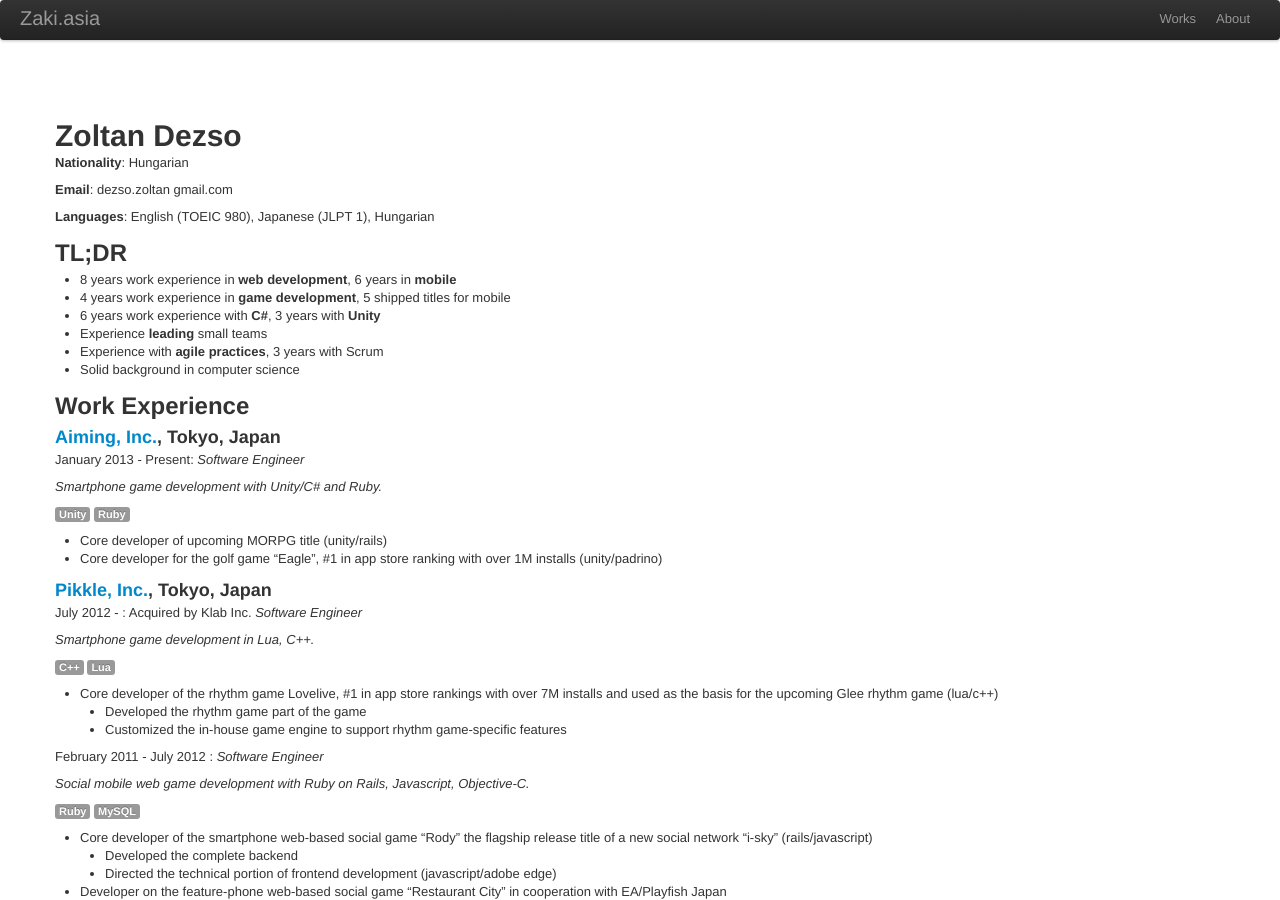
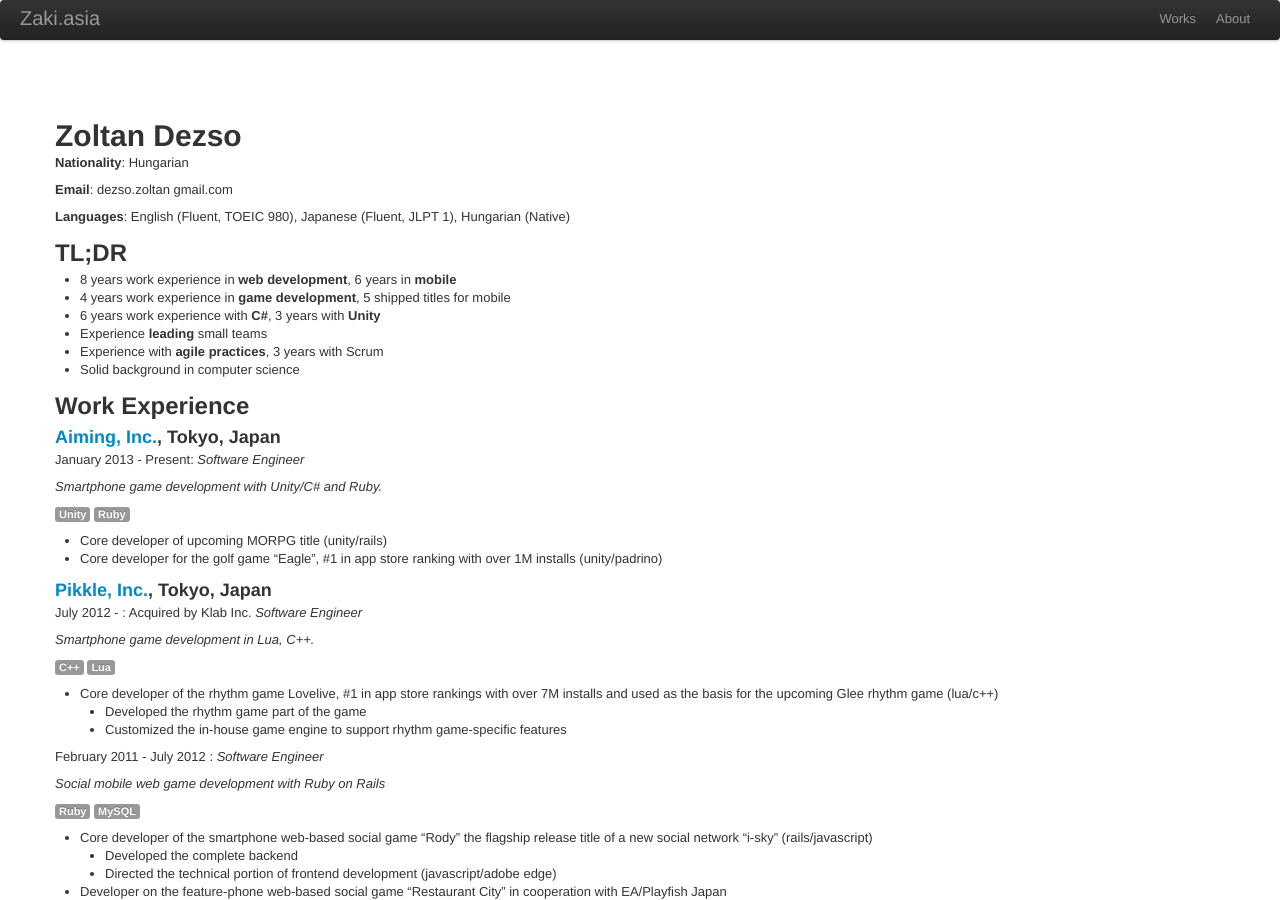
Before and after one commit to zaki/zaki.github.com, a Jekyll site: the page built from about/cv/index.markdown, in a window 1280 px wide and 900 px high. Built offline with Jekyll 4.4.1, drawn with Linux system fonts in a browser that asks for light colours; nearby versions of some CDN libraries; some of the changed text lies outside the part shown.

Commit message:
Minor updates

```diff
--- a/about/cv/index.markdown
+++ b/about/cv/index.markdown
@@ -11,7 +11,7 @@
 
 **Email**: dezso.zoltan gmail.com
 
-**Languages**: English (TOEIC 980), Japanese (JLPT 1), Hungarian
+**Languages**: English (Fluent, TOEIC 980), Japanese (Fluent, JLPT 1), Hungarian (Native)
 
 ## TL;DR
 
@@ -51,7 +51,7 @@
 
 February 2011 - July 2012 : _Software Engineer_
 
-  _Social mobile web game development with Ruby on Rails, Javascript, Objective-C._
+  _Social mobile web game development with Ruby on Rails_
 
   <span class="label label-information">Ruby</span>
   <span class="label label-information">MySQL</span>
```
Also changed, not shown: other parts of about/cv/index.markdown (+3 -3 lines).
